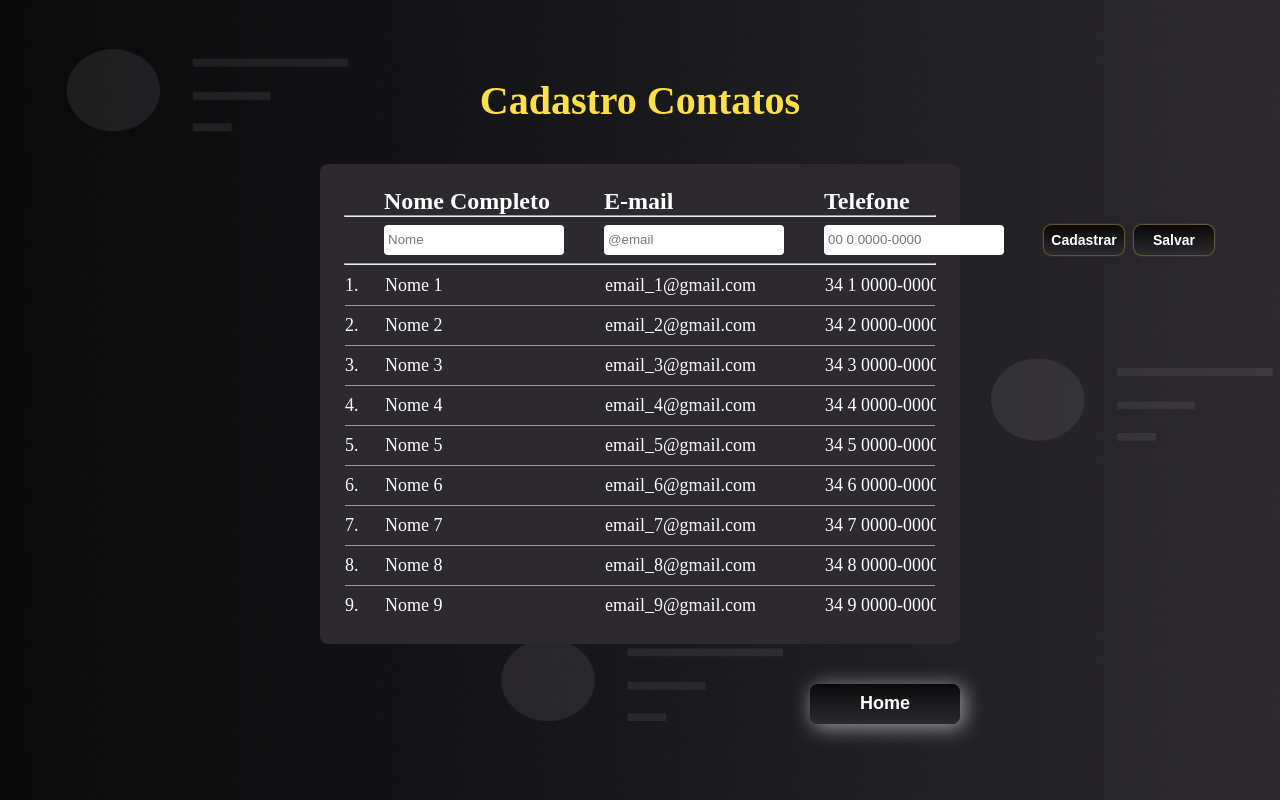
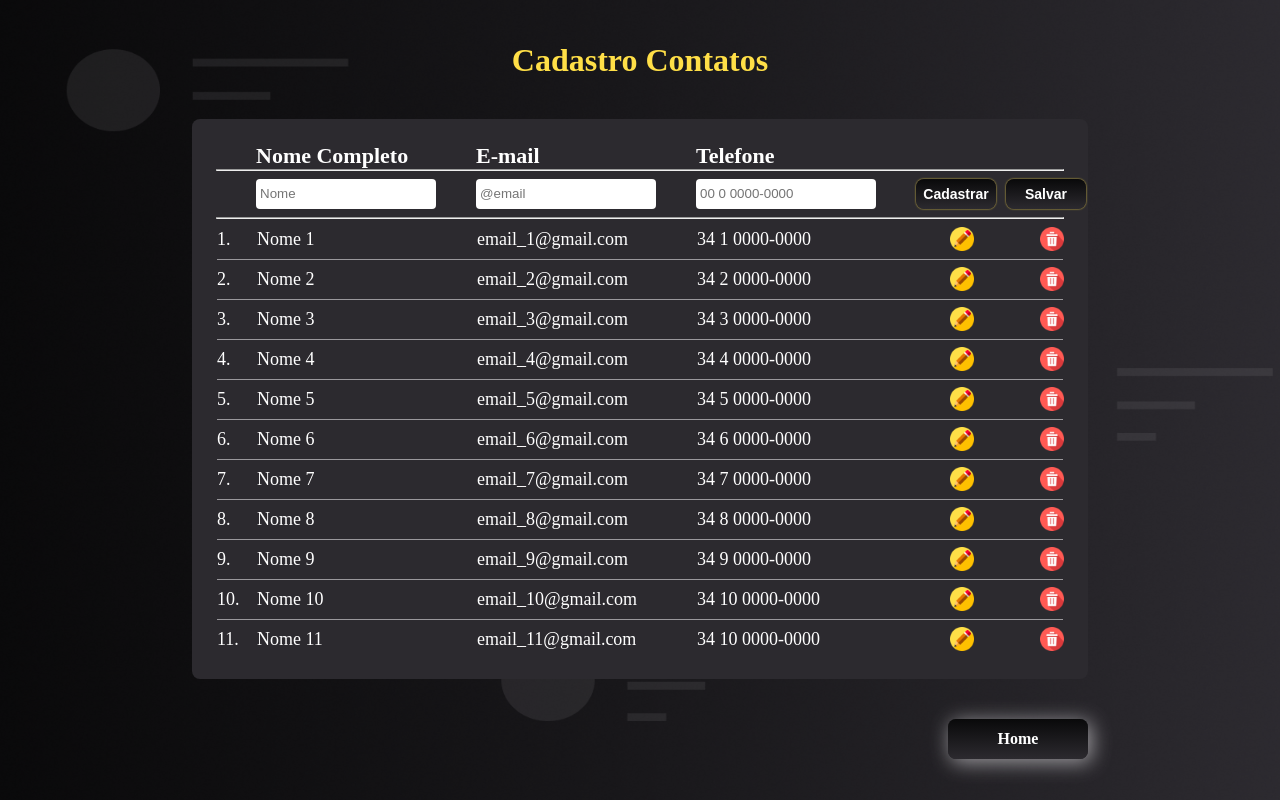
Before and after one commit to William-WSilva/agenda-contatos-react, a React (Create React App) app: page /cadastro in a window 1280 px wide. Built offline with nearby package versions, Linux system fonts and the light colour scheme.

Commit message:
commit final

```diff
--- a/src/components/Botao/Botao.tsx
+++ b/src/components/Botao/Botao.tsx
@@ -1,7 +1,9 @@
-import { Botao } from './BotaoStyle'
+import { Link } from './BotaoStyle'
 
 type Props = {
   Children: string
 }
 
-export const BotaoNav = ({ Children }: Props) => <Botao>{Children}</Botao>
+export const BotaoNavs = ({ Children }: Props) => (
+  <Link to={''}>{Children}</Link>
+)
--- a/src/components/Botao/BotaoStyle.ts
+++ b/src/components/Botao/BotaoStyle.ts
@@ -1,10 +1,14 @@
 import { styled } from 'styled-components'
 import variaveis from '../../styles/variaveis'
+import { Link } from 'react-router-dom'
 
-export const Botao = styled.button`
+export const btnLink = styled(Link)`
+    display: flex;
+    justify-content: center;
+    align-items: center;
     height: 40px;
-    width: 150px;
-    font-size: 18px;
+    width: 140px;
+    font-size: 16px;
     font-weight: bold;
     border: none;
     border-radius: 8px;
@@ -27,3 +31,4 @@ export const Botao = styled.button`
     }
   }
 `
+export { Link }
--- a/src/pages/Cadastro/Cadastro.tsx
+++ b/src/pages/Cadastro/Cadastro.tsx
@@ -1,5 +1,6 @@
 // backup
 import React, { useState, useRef } from 'react'
+import { btnLink as Link } from '../../components/Botao/BotaoStyle'
 import { useSelector, useDispatch } from 'react-redux'
 import { RootState } from '../../store/store'
 import {
@@ -7,7 +8,6 @@ import {
   removerContato,
   alterarContato
 } from '../../store/reducers/contatosSlice'
-import { BotaoNav } from '../../components/Botao/Botao'
 import lixeira from '../../images/lixeira.png'
 import editar from '../../images/pencil.png'
 import * as C from './CadastroStyle'
@@ -133,7 +133,7 @@ export const Cadastro = () => {
         </C.SecaoAgendaContatos>
       </C.SecaoAgenda>
       <C.SectionButton>
-        <BotaoNav Children={'Home'}></BotaoNav>
+        <Link to="/">Home</Link>
       </C.SectionButton>
     </Bk_Cadastro>
   )
--- a/src/pages/Cadastro/CadastroStyle.ts
+++ b/src/pages/Cadastro/CadastroStyle.ts
@@ -15,17 +15,31 @@ export const Bk_Cadastro = styled.section`
   color: ${variaveis.branco};
 `
 export const SectionButton = styled.div`
-  width: 50%;
-  text-align: end;
+  width: 70%;
+  display: flex;
+  justify-content: end;
+
+  @media (max-width: 960px) {
+    position: absolute;
+    top: 12px;
+    right: 12px;
+  }
 `
 
 export const Titulo = styled.h2`
-  font-size: 40px;
+  font-size: 32px;
   color: ${variaveis.amareloTema};
+
+  @media (max-width: 768px) {
+    margin-top: 12px;
+    margin-left: 8px;
+    font-size: 24px;
+    align-self: self-start;
+  }
 `
 export const SecaoAgenda = styled.div`
-  width: 50%;
-  height: 60%;
+  width: 70%;
+  height: 70%;
   background-color: ${variaveis.pretoTemaClaro};
   margin-top: 40px;
   margin-bottom: 40px;
@@ -41,18 +55,27 @@ export const SecaoAgenda = styled.div`
     border-radius: 4px;
     padding-left: 4px;
   }
+
+  @media (max-width: 960px) {
+    width: 90%;
+    height: 80%;
+  }
 `
 export const SecaoAgendaCabecalho = styled.div`
   display: grid;
   grid-template-columns: 40px 220px 220px 220px 2fr;
   position: relative;
 
-  font-size: 24px;
+  font-size: 22px;
   font-weight: bold;
 
   & > input {
     width: 200px;
     margin-bottom: 4px;
+
+    @media (max-width: 960px) {
+      width: 30px;
+    }
   }
 
   label {
@@ -62,6 +85,10 @@ export const SecaoAgendaCabecalho = styled.div`
     top: -22px;
     right: 80px;
     color: ${variaveis.amareloTema};
+  }
+
+  @media (max-width: 960px) {
+    display: none;
   }
 `
 
@@ -97,9 +124,35 @@ export const SecaoAgendaInput = styled.div`
   align-items: center;
   padding-top: 8px;
   padding-bottom: 8px;
+  position: relative;
 
   input {
     width: 180px;
+
+    @media (max-width: 960px) {
+      margin-bottom: 12px;
+      width: 100%;
+    }
+  }
+
+  @media (max-width: 960px) {
+    display: flex;
+    flex-direction: column;
+    margin-bottom: 12px;
+    padding-bottom: 30px;
+
+    :nth-child(6) {
+      position: absolute;
+      bottom: 0;
+      right: 0;
+      width: 45%;
+    }
+    :nth-child(5) {
+      position: absolute;
+      bottom: 0;
+      left: 0;
+      width: 45%;
+    }
   }
 `
 
@@ -119,6 +172,7 @@ export const SecaoAgendaContatosLista = styled.ol`
     height: 40px;
     border-bottom: 1px solid ${variaveis.cinza};
     align-items: center;
+    position: relative;
 
     img {
       width: 24px;
@@ -129,6 +183,10 @@ export const SecaoAgendaContatosLista = styled.ol`
         border-radius: 50%;
         box-shadow: 0px 0px 10px 0px ${variaveis.amareloTema};
       }
+      @media (max-width: 960px) {
+        width: 32px;
+        height: 32px;
+      }
     }
 
     &:hover {
@@ -136,6 +194,29 @@ export const SecaoAgendaContatosLista = styled.ol`
       font-size: 20px;
       border-bottom: 1px solid ${variaveis.branco};
       cursor: default;
+    }
+    @media (max-width: 960px) {
+      display: flex;
+      flex-direction: column;
+      align-items: start;
+      line-height: 30px;
+      height: 180px;
+      padding: 8px;
+      font-size: 18px;
+      padding-bottom: 30px;
+
+      :nth-child(5) {
+        position: absolute;
+        bottom: 0;
+        left: 30%;
+        margin-bottom: 8px;
+      }
+      :nth-child(6) {
+        position: absolute;
+        bottom: 0;
+        left: 60%;
+        margin-bottom: 8px;
+      }
     }
   }
 
--- a/src/pages/Home/Home.tsx
+++ b/src/pages/Home/Home.tsx
@@ -1,4 +1,4 @@
-import { BotaoNav } from '../../components/Botao/Botao'
+import { btnLink as Link } from '../../components/Botao/BotaoStyle'
 import {
   Bk_Home,
   Titulo,
@@ -9,7 +9,8 @@ import {
   BannerDivDecoration
 } from './HomeStyle'
 
-export const Home = () => (
+export const Home = () => {
+  return (
     <>
       <Bk_Home>
         <Titulo>
@@ -37,9 +38,10 @@ export const Home = () => (
             </BannerDivDecoration>
           </BannerHome>
           <div>
-          <BotaoNav Children={'Acessar'}></BotaoNav>
+            <Link to="/cadastro">Acessar</Link>
           </div>
         </section>
       </Bk_Home>
     </>
   )
+}
--- a/src/pages/Home/HomeStyle.ts
+++ b/src/pages/Home/HomeStyle.ts
@@ -14,14 +14,18 @@ export const Bk_Home = styled.section`
   align-items: center;
 
   section > div {
-    text-align: end;
     margin-top: 20px;
+  }
+
+  @media (max-width: 768px) {
+    flex-direction: column;
+    margin: 0px;
   }
 `
 export const Titulo = styled.section`
   color: ${variaveis.branco};
-  font-size: 80px;
-  width: 580px;
+  font-size: 60px;
+  width: 420px;
   height: 240px;
   margin-right: 140px;
 
@@ -35,13 +39,26 @@ export const Titulo = styled.section`
     &:nth-child(3) {
       text-align: end;
     }
+    @media (max-width: 768px) {
+      font-size: 32px;
+      display: inline-block;
+
+      margin-right: 12px;
+    }
+  }
+  @media (max-width: 768px) {
+    text-align: center;
+    width: 100%;
+    height: 80px;
+    margin: 0px;
+    margin-bottom: 20px;
   }
 `
 
 export const BannerHome = styled.section`
-  width: 540px;
-  height: 680px;
-  padding: 20px;
+  width: 340px;
+  height: 440px;
+  padding: 10px;
   display: flex;
   flex-direction: column;
   justify-content: center;
@@ -73,8 +90,9 @@ export const BannerLin = styled.div`
 
   div {
     border-bottom: 5px solid ${variaveis.branco};
-    height: 30px;
-    margin-top: 16px;
+    height: 8px;
+    margin-top: 12px;
+    margin-bottom: 20px;
 
     &:hover {
       align-self: flex-end;
@@ -91,8 +109,8 @@ export const BannerLin = styled.div`
 `
 
 export const BannerLogo = styled.div`
-  width: 180px;
-  height: 180px;
+  width: 100px;
+  height: 100px;
   border-radius: 50%;
   background-color: ${variaveis.branco};
   background-image: url(${HomeBannerLogo});
--- a/src/styles/styles.ts
+++ b/src/styles/styles.ts
@@ -5,6 +5,7 @@ export const EstiloGlobal = createGlobalStyle`
     margin: 0;
     padding: 0;
     list-style: none;
+    text-decoration: none;
     box-sizing: border-box;
   }
 
```
Lines whose indentation alone changed are shown as unchanged.
